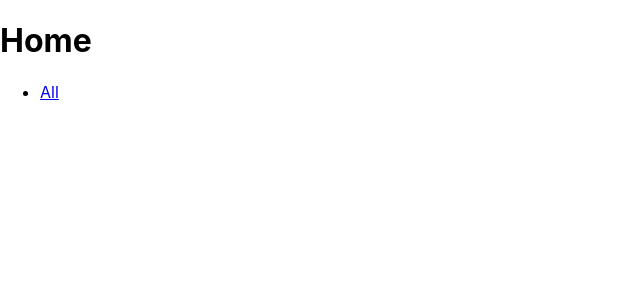
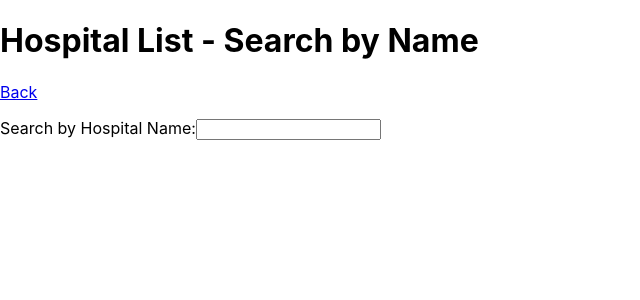
Before and after one commit to chiap010/carefinder-client, a React (Create React App) app in the folder carefinder-client/: page /HospitalName in a window 1280 px wide. Shown: the top 300 px of the page, without its empty margins (0-640 px from the left). Built offline with nearby package versions, Linux system fonts and the light colour scheme.

Commit message:
It's not pretty, but it works.  Hospitals by name works.

```diff
--- a/carefinder-client/src/components/HospitalData.js
+++ b/carefinder-client/src/components/HospitalData.js
@@ -2,11 +2,13 @@ import React from 'react'
 
 const HospitalData = (props) => {
 
+    // https://www.debuggr.io/react-map-of-undefined/  -- why I did itemsToRender
+
     let itemsToRender;
     if (props.hospitals.data) {
-        itemsToRender = props.hospitals.data.map(item => {
+        itemsToRender = props.hospitals.data.map((item, index) => {
           return (
-              <div>
+              <div key={index}>
                 <div>{item.name}</div>
                 <div>{item.city} {item.state}</div>
                 <div>{item.phoneNumber}</div>
@@ -15,7 +17,7 @@ const HospitalData = (props) => {
             );
         });
       } else {
-        itemsToRender = "Loading...";
+        itemsToRender = "";
       }
 
   return <div>{itemsToRender}</div>;
--- a/carefinder-client/src/pages/All/index.js
+++ b/carefinder-client/src/pages/AllHospitals/index.js
@@ -1,7 +1,7 @@
 import React, {Component} from 'react';
 import HospitalData from '../../components/HospitalData';
 
-class All extends Component {
+class AllHospitals extends Component {
 
 
     constructor(props) {
@@ -17,8 +17,8 @@ class All extends Component {
 
 
     componentDidMount() {
-        //fetch('http://mango.cs.uwp.edu:3000/api/v1/hospitals/')
-        fetch('https://c94a0730-800b-40e7-8a56-630cd0ddb300.usrfiles.com/ugd/c94a07_8d646812b3624daf8959df11687fc8b3.txt')
+        fetch('http://mango.cs.uwp.edu:3000/api/v1/hospitals/')
+        //fetch('https://c94a0730-800b-40e7-8a56-630cd0ddb300.usrfiles.com/ugd/c94a07_8d646812b3624daf8959df11687fc8b3.txt')
 
             .then(res => res.json())
             .then((data) => {
@@ -31,7 +31,9 @@ class All extends Component {
       return (
 
         <div >
-        <h1>Hospital List</h1>
+        <h1>Hospital List - All Hospitals</h1>
+
+        <p><a href="/">Back</a></p>
 
         <HospitalData hospitals={this.state.hospitals} />
 
@@ -42,4 +44,4 @@ class All extends Component {
   }
 }
 
-export default All;
+export default AllHospitals;
--- a/carefinder-client/src/pages/Home/index.js
+++ b/carefinder-client/src/pages/Home/index.js
@@ -18,7 +18,8 @@ class Home extends Component {
         <h1>Home</h1>
 
         <ul>
-            <li><a href="/All">All</a></li>
+            <li><a href="/AllHospitals">All Hospitals</a></li>
+            <li><a href="/HospitalName">Search Hospitals by Name</a></li>
         </ul>
 
         </div>
--- /dev/null
+++ b/carefinder-client/src/pages/HospitalName/index.js
@@ -0,0 +1,86 @@
+import React, {Component} from 'react';
+import HospitalData from '../../components/HospitalData';
+
+class HospitalName extends Component {
+
+
+    constructor(props) {
+        super(props);
+
+        this.state = {
+            hospitals: [],
+            searchValue: ""
+        };
+
+        this.handleChange = this.handleChange.bind(this);
+        this.handleSubmit = this.handleSubmit.bind(this);
+        this.fetchFromServer = this.fetchFromServer.bind(this);
+    }
+
+    handleChange(event) {
+        this.setState({ searchValue: event.target.value}, () =>
+        {
+
+
+            let url = "http://mango.cs.uwp.edu:3000/api/v1/hospitals?name=" + this.state.searchValue
+            // never use & to append
+
+
+                fetch(url)
+
+
+            .then(res => res.json())
+            .then((data) => {
+                this.setState({ hospitals: data })
+            })
+            .catch(console.log)
+
+
+
+        })
+    }
+
+
+
+      handleSubmit(event) {
+        event.preventDefault();
+      }
+
+
+
+
+
+    fetchFromServer() {
+
+
+
+
+    }
+
+    render() {
+      return (
+
+        <div >
+        <h1>Hospital List - Search by Name</h1>
+
+        <p><a href="/">Back</a></p>
+
+        <form onSubmit={this.handleSubmit}>
+        <label>
+          Search by Hospital Name:
+          <input value={this.state.searchValue} onChange={this.handleChange} />
+        </label>
+
+      </form>
+
+
+        <HospitalData hospitals={this.state.hospitals} />
+
+        </div>
+
+
+      )
+  }
+}
+
+export default HospitalName;
--- a/carefinder-client/src/routes/index.js
+++ b/carefinder-client/src/routes/index.js
@@ -1,12 +1,14 @@
 import React from 'react';
 import { Switch, Route } from 'react-router-dom';
-import All from '../pages/All';
+import AllHospitals from '../pages/AllHospitals';
+import HospitalName from '../pages/HospitalName';
 import Home from '../pages/Home';
 
 export default function Routes() {
     return (
         <Switch>
-            <Route path="/All" component={All} />
+            <Route path="/AllHospitals" component={AllHospitals} />
+            <Route path="/HospitalName" component={HospitalName} />
             <Route path="/" component={Home} />
             <Route component={Home} />
         </Switch>
```
